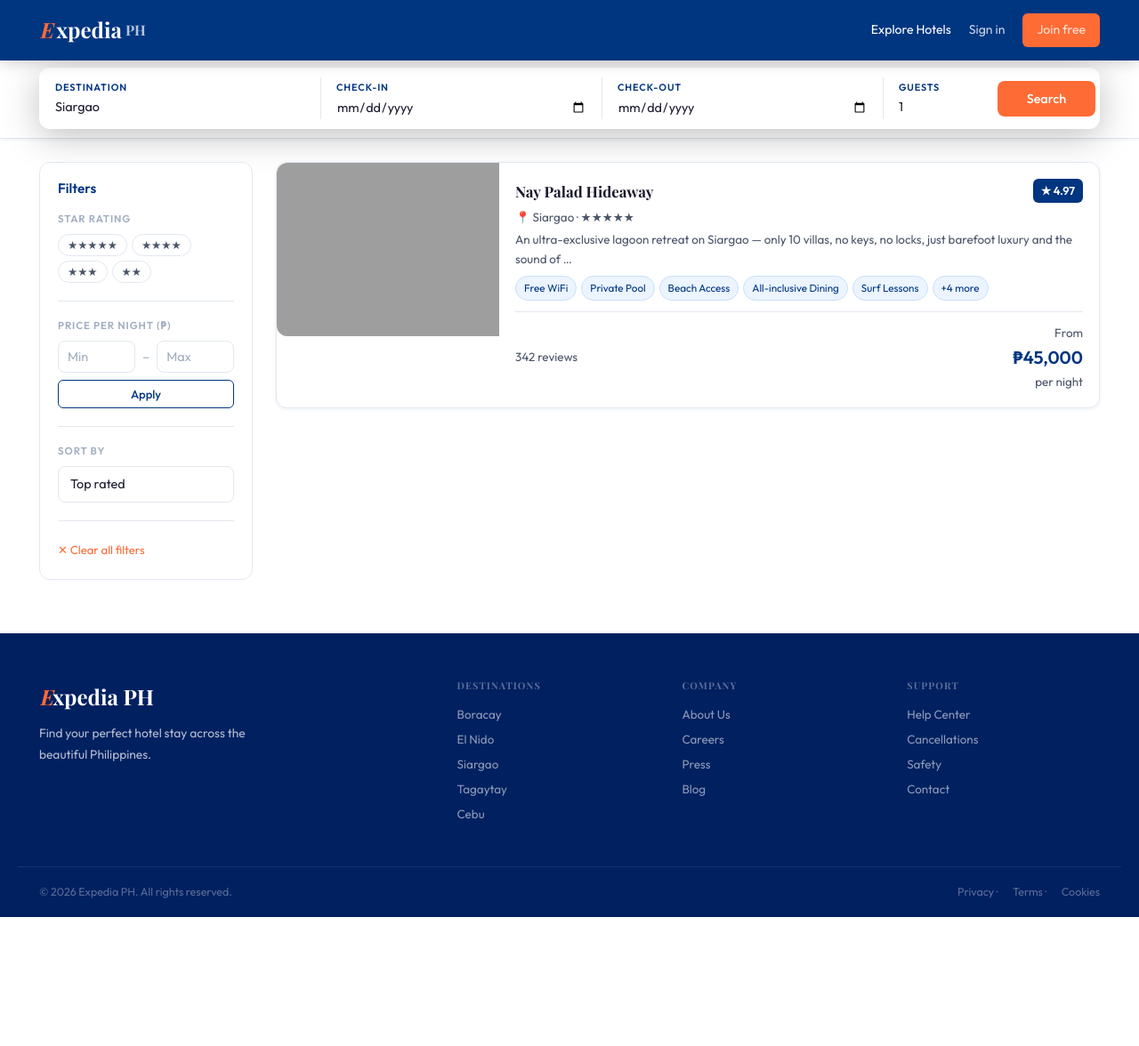
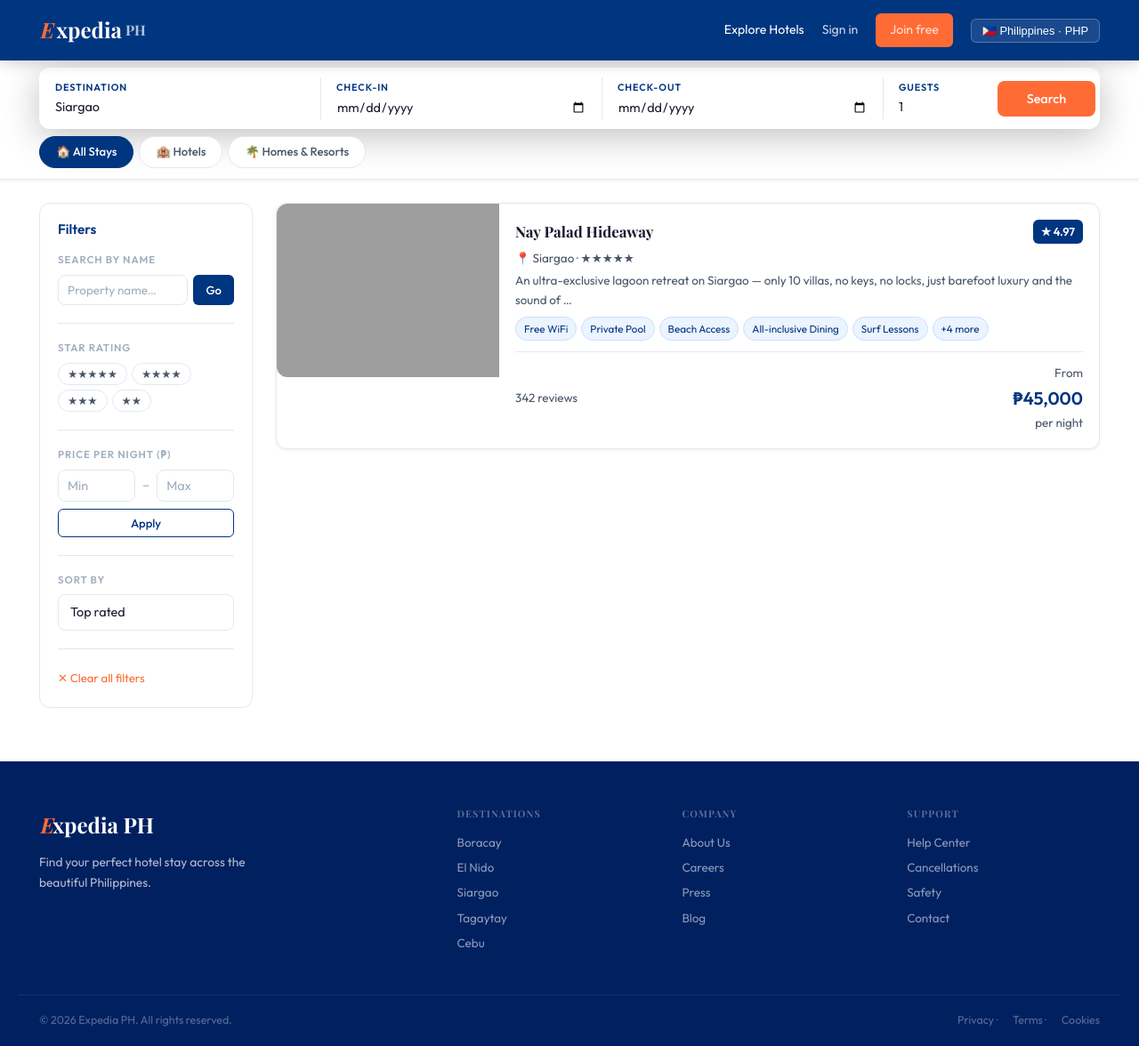
Before and after one commit to Z3n1xx/expedia, a PHP site: page /expedia/pages/search.php?location_id=7 in a window 1280 px wide. Shown: the whole page at 89% size. Before the commit the page ends 1031 px from the top, so only its background shows below. Run offline with PHP 8.4, Linux system fonts and the light colour scheme; data comes from the database, SQL or seed files in the repository; some web fonts are replaced; grey boxes are pictures that could not be loaded.

Commit message:
hero bg image, currency/region switcher, property name search, stay type tabs

```diff
--- a/assets/css/main.css
+++ b/assets/css/main.css
@@ -45,6 +45,12 @@ img{display:block;width:100%;object-fit:cover}
 .btn-ghost:hover{color:#fff;border-color:rgba(255,255,255,.7)}
 .btn-coral-sm{background:var(--coral);color:#fff;padding:7px 16px;border-radius:6px;font-size:.82rem;font-weight:500;transition:all .2s}
 .btn-coral-sm:hover{background:var(--coral2)}
+.locale-wrap{position:relative}
+.locale-btn{background:rgba(255,255,255,.1);border:1px solid rgba(255,255,255,.25);color:#fff;padding:5px 12px;border-radius:6px;font-size:.8rem;cursor:pointer;white-space:nowrap;transition:background .2s}
+.locale-btn:hover{background:rgba(255,255,255,.2)}
+.locale-dropdown{display:none;position:absolute;right:0;top:calc(100% + 8px);background:#fff;border:1.5px solid var(--border);border-radius:var(--r);padding:16px;min-width:220px;box-shadow:var(--shadow-lg);z-index:300}
+.locale-dropdown.open{display:block}
+.locale-dropdown select{padding:7px 10px;border:1.5px solid var(--border);border-radius:6px;font-family:var(--font-body)}
 
 /* FLASH */
 .flash{position:fixed;top:calc(var(--nav-h)+12px);left:50%;transform:translateX(-50%);z-index:500;padding:11px 44px 11px 16px;border-radius:var(--r-sm);font-size:.88rem;box-shadow:var(--shadow-lg);white-space:nowrap;animation:slideDown .3s ease}
@@ -107,11 +113,10 @@ textarea{resize:vertical;min-height:85px}
 
 /* HERO */
 .hero{min-height:100vh;display:flex;align-items:center;justify-content:center;position:relative;overflow:hidden}
-.hero-bg{position:absolute;inset:0;background:linear-gradient(135deg,var(--navy2) 0%,var(--navy) 55%,#005a9e 100%)}
-.hero-blob{position:absolute;border-radius:50%;filter:blur(90px);opacity:.18;animation:blob 10s ease-in-out infinite alternate}
-.blob1{width:500px;height:500px;background:var(--coral);top:-100px;left:-100px;animation-delay:0s}
-.blob2{width:400px;height:400px;background:#00a8ff;bottom:-80px;right:-60px;animation-delay:-5s}
-@keyframes blob{to{transform:translate(40px,30px) scale(1.1)}}
+.hero-bg{position:absolute;inset:0;background:var(--navy2)}
+.hero-bg-img{position:absolute;inset:0;width:100%;height:100%;object-fit:cover;object-position:center;opacity:.55}
+.hero-bg-overlay{position:absolute;inset:0;background:linear-gradient(to bottom,rgba(0,20,60,.45) 0%,rgba(0,10,40,.6) 60%,rgba(0,0,20,.75) 100%)}
+.hero-blob{display:none}
 .hero-wave{position:absolute;bottom:0;left:0;right:0}
 .hero-wave svg{display:block}
 .hero-content{position:relative;z-index:2;text-align:center;padding:0 24px;max-width:820px}
--- a/assets/js/main.js
+++ b/assets/js/main.js
@@ -133,3 +133,11 @@ document.querySelectorAll('[data-confirm]').forEach(el => {
 /* Flash auto-dismiss */
 const fl = document.getElementById('flashMsg');
 if (fl) setTimeout(() => { fl.style.transition = 'opacity .4s'; fl.style.opacity = '0'; setTimeout(() => fl.remove(), 400); }, 5000);
+
+/* Close locale dropdown when clicking outside */
+document.addEventListener('click', e => {
+  const wrap = document.querySelector('.locale-wrap');
+  if (wrap && !wrap.contains(e.target)) {
+    document.getElementById('localeDropdown')?.classList.remove('open');
+  }
+});
--- a/includes/config.php
+++ b/includes/config.php
@@ -88,9 +88,36 @@ function flashGet(): ?array {
     return $f;
 }
 
+/* ── Currency / Region ─────────────────────────────────────── */
+$_CURRENCIES = [
+    'PHP' => ['symbol'=>'₱',  'rate'=>1,       'label'=>'Philippine Peso'],
+    'USD' => ['symbol'=>'$',  'rate'=>0.0175,   'label'=>'US Dollar'],
+    'EUR' => ['symbol'=>'€',  'rate'=>0.016,    'label'=>'Euro'],
+    'GBP' => ['symbol'=>'£',  'rate'=>0.0138,   'label'=>'British Pound'],
+    'JPY' => ['symbol'=>'¥',  'rate'=>2.65,     'label'=>'Japanese Yen'],
+    'SGD' => ['symbol'=>'S$', 'rate'=>0.0234,   'label'=>'Singapore Dollar'],
+    'AUD' => ['symbol'=>'A$', 'rate'=>0.027,    'label'=>'Australian Dollar'],
+    'KRW' => ['symbol'=>'₩',  'rate'=>23.8,     'label'=>'Korean Won'],
+];
+$_REGIONS = ['PH'=>'🇵🇭 Philippines','US'=>'🇺🇸 United States','GB'=>'🇬🇧 United Kingdom',
+             'AU'=>'🇦🇺 Australia','JP'=>'🇯🇵 Japan','SG'=>'🇸🇬 Singapore','KR'=>'🇰🇷 South Korea','EU'=>'🇪🇺 Europe'];
+
+$_selCurrency = $_SESSION['currency'] ?? 'PHP';
+$_selRegion   = $_SESSION['region']   ?? 'PH';
+if (!array_key_exists($_selCurrency, $_CURRENCIES)) $_selCurrency = 'PHP';
+
+define('CURR_SYMBOL', $_CURRENCIES[$_selCurrency]['symbol']);
+define('CURR_RATE',   $_CURRENCIES[$_selCurrency]['rate']);
+define('CURR_CODE',   $_selCurrency);
+define('SEL_REGION',  $_selRegion);
+
 /* ── Utilities ─────────────────────────────────────────────── */
 function e(string $s): string { return htmlspecialchars($s, ENT_QUOTES, 'UTF-8'); }
-function money(float $n): string { return CURRENCY . number_format($n, 0); }
+function money(float $n): string {
+    $converted = $n * CURR_RATE;
+    if (CURR_CODE === 'JPY' || CURR_CODE === 'KRW') return CURR_SYMBOL . number_format($converted, 0);
+    return CURR_SYMBOL . number_format($converted, CURR_CODE === 'PHP' ? 0 : 2);
+}
 
 function csrf(): string {
     if (empty($_SESSION['_csrf'])) $_SESSION['_csrf'] = bin2hex(random_bytes(32));
--- a/includes/header.php
+++ b/includes/header.php
@@ -2,6 +2,7 @@
 $flash = flashGet();
 $page  = basename($_SERVER['PHP_SELF'], '.php');
 $dir   = basename(dirname($_SERVER['PHP_SELF']));
+global $_CURRENCIES, $_REGIONS;
 ?>
 <!DOCTYPE html>
 <html lang="en">
@@ -38,6 +39,34 @@ $dir   = basename(dirname($_SERVER['PHP_SELF']));
         <a href="<?= SITE_URL ?>/pages/login.php" class="<?= $page==='login'?'active':'' ?>">Sign in</a>
         <a href="<?= SITE_URL ?>/pages/register.php" class="btn-coral-sm">Join free</a>
       <?php endif; ?>
+
+      <!-- Region / Currency picker -->
+      <div class="locale-wrap">
+        <button class="locale-btn" id="localeBtn" onclick="document.getElementById('localeDropdown').classList.toggle('open')" type="button">
+          <?= $_REGIONS[SEL_REGION] ?? '🌐' ?> · <?= CURR_CODE ?>
+        </button>
+        <div class="locale-dropdown" id="localeDropdown">
+          <form method="POST" action="<?= SITE_URL ?>/pages/set-locale.php">
+            <input type="hidden" name="back" value="<?= e($_SERVER['REQUEST_URI'] ?? '/') ?>">
+            <div style="margin-bottom:12px">
+              <label style="font-size:.78rem;font-weight:600;color:var(--text2);display:block;margin-bottom:5px">Region</label>
+              <select name="region" onchange="this.form.submit()" style="width:100%;font-size:.84rem">
+                <?php foreach ($_REGIONS as $code => $label): ?>
+                  <option value="<?= $code ?>" <?= SEL_REGION===$code?'selected':'' ?>><?= $label ?></option>
+                <?php endforeach; ?>
+              </select>
+            </div>
+            <div>
+              <label style="font-size:.78rem;font-weight:600;color:var(--text2);display:block;margin-bottom:5px">Currency</label>
+              <select name="currency" onchange="this.form.submit()" style="width:100%;font-size:.84rem">
+                <?php foreach ($_CURRENCIES as $code => $info): ?>
+                  <option value="<?= $code ?>" <?= CURR_CODE===$code?'selected':'' ?>><?= $code ?> — <?= $info['label'] ?></option>
+                <?php endforeach; ?>
+              </select>
+            </div>
+          </form>
+        </div>
+      </div>
     </div>
   </div>
 </nav>
--- a/index.php
+++ b/index.php
@@ -10,8 +10,10 @@ include __DIR__ . '/includes/header.php';
 <!-- HERO -->
 <section class="hero">
   <div class="hero-bg">
-    <div class="hero-blob blob1"></div>
-    <div class="hero-blob blob2"></div>
+    <img src="https://images.unsplash.com/photo-1507525428034-b723cf961d3e?w=1600&q=80"
+         alt="Beach" class="hero-bg-img"
+         onerror="this.style.display='none'">
+    <div class="hero-bg-overlay"></div>
   </div>
   <div class="hero-content">
     <div class="hero-tag">🌴 Discover the Philippines</div>
--- a/pages/search.php
+++ b/pages/search.php
@@ -10,14 +10,30 @@ $stars    = (int)($_GET['stars']           ?? 0);
 $minP     = (float)($_GET['min_price']     ?? 0);
 $maxP     = (float)($_GET['max_price']     ?? 0);
 $sort     = in_array($_GET['sort']??'',['rating','price_asc','price_desc','name']) ? $_GET['sort'] : 'rating';
+$propName = trim($_GET['name'] ?? '');
+$propType = in_array($_GET['type']??'',['hotels','homes']) ? $_GET['type'] : 'all';
+
+// Homes are hotels with "Resort","Villa","Cottage","Hideaway","Homestay" in the name
+$homeKeywords = ['Resort','Villa','Cottage','Hideaway','Homestay','Retreat','Lodge'];
+$hotelKeywords = ['Hotel','Suites','Inn','Hostel','Manor','Seda','Raffles','Shangri','Marco','Crimson'];
 
 $where  = ['h.is_active=1'];
 $params = [];
 if ($locId)  { $where[] = 'h.location_id=?'; $params[] = $locId; }
 if ($stars)  { $where[] = 'h.stars=?';        $params[] = $stars; }
+if ($propName) { $where[] = 'h.name LIKE ?';  $params[] = '%'.$propName.'%'; }
 if ($guests > 1) { $where[] = 'EXISTS(SELECT 1 FROM rooms r WHERE r.hotel_id=h.id AND r.max_guests>=? AND r.is_available=1)'; $params[] = $guests; }
 if ($minP > 0)   { $where[] = 'EXISTS(SELECT 1 FROM rooms r WHERE r.hotel_id=h.id AND r.price_per_night>=?)'; $params[] = $minP; }
 if ($maxP > 0)   { $where[] = 'EXISTS(SELECT 1 FROM rooms r WHERE r.hotel_id=h.id AND r.price_per_night<=?)'; $params[] = $maxP; }
+if ($propType === 'homes') {
+    $kw = array_map(fn($k) => 'h.name LIKE ?', $homeKeywords);
+    $where[] = '(' . implode(' OR ', $kw) . ')';
+    foreach ($homeKeywords as $k) $params[] = '%'.$k.'%';
+} elseif ($propType === 'hotels') {
+    $kw = array_map(fn($k) => 'h.name LIKE ?', $homeKeywords);
+    $where[] = 'NOT (' . implode(' OR ', $kw) . ')';
+    foreach ($homeKeywords as $k) $params[] = '%'.$k.'%';
+}
 
 $orderMap = ['rating'=>'h.rating DESC','price_asc'=>'minp ASC','price_desc'=>'minp DESC','name'=>'h.name ASC'];
 $sql = "SELECT h.*,l.city,l.country,(SELECT MIN(r.price_per_night) FROM rooms r WHERE r.hotel_id=h.id AND r.is_available=1) AS minp
@@ -67,8 +83,21 @@ include __DIR__ . '/../includes/header.php';
       <input type="hidden" name="sort"      value="<?= e($sort) ?>">
       <input type="hidden" name="min_price" value="<?= $minP ?>">
       <input type="hidden" name="max_price" value="<?= $maxP ?>">
+      <input type="hidden" name="type"      value="<?= e($propType) ?>">
+      <input type="hidden" name="name"      value="<?= e($propName) ?>">
       <button type="submit" class="btn btn-primary">Search</button>
     </form>
+
+    <!-- Property type tabs -->
+    <div style="display:flex;gap:6px;padding:8px 0 2px">
+      <?php foreach(['all'=>'🏠 All Stays','hotels'=>'🏨 Hotels','homes'=>'🌴 Homes & Resorts'] as $val=>$lbl): ?>
+        <a href="?<?= http_build_query(array_merge($_GET,['type'=>$val])) ?>"
+           style="padding:6px 18px;border-radius:20px;font-size:.82rem;font-weight:500;border:1.5px solid;text-decoration:none;
+                  <?= $propType===$val ? 'background:var(--navy);color:#fff;border-color:var(--navy)' : 'background:#fff;color:var(--text2);border-color:var(--border)' ?>">
+          <?= $lbl ?>
+        </a>
+      <?php endforeach; ?>
+    </div>
   </div>
 </div>
 
@@ -78,6 +107,14 @@ include __DIR__ . '/../includes/header.php';
     <!-- SIDEBAR FILTERS -->
     <aside class="filters">
       <h3>Filters</h3>
+      <div class="filter-block">
+        <h4>Search by name</h4>
+        <div style="display:flex;gap:6px">
+          <input type="text" id="prop_name" placeholder="Property name…" value="<?= e($propName) ?>"
+                 style="flex:1;padding:8px 10px;font-size:.84rem">
+          <button type="button" onclick="applyName()" class="btn btn-navy btn-sm">Go</button>
+        </div>
+      </div>
       <div class="filter-block">
         <h4>Star rating</h4>
         <div class="star-btns">
@@ -104,7 +141,7 @@ include __DIR__ . '/../includes/header.php';
           <option value="name"       <?= $sort==='name'      ?'selected':'' ?>>Name A–Z</option>
         </select>
       </div>
-      <?php if ($locId||$stars||$minP||$maxP): ?>
+      <?php if ($locId||$stars||$minP||$maxP||$propName||$propType!=='all'): ?>
         <a href="search.php" style="font-size:.82rem;color:var(--coral)">✕ Clear all filters</a>
       <?php endif; ?>
     </aside>
@@ -157,5 +194,7 @@ include __DIR__ . '/../includes/header.php';
 function applyStar(s){const u=new URL(location.href);const c=u.searchParams.get('stars');if(c==s)u.searchParams.delete('stars');else u.searchParams.set('stars',s);location.href=u;}
 function applyPrice(){const u=new URL(location.href);const mn=document.getElementById('min_p').value;const mx=document.getElementById('max_p').value;mn?u.searchParams.set('min_price',mn):u.searchParams.delete('min_price');mx?u.searchParams.set('max_price',mx):u.searchParams.delete('max_price');location.href=u;}
 function applySort(v){const u=new URL(location.href);u.searchParams.set('sort',v);location.href=u;}
+function applyName(){const u=new URL(location.href);const v=document.getElementById('prop_name').value.trim();v?u.searchParams.set('name',v):u.searchParams.delete('name');location.href=u;}
+document.getElementById('prop_name')?.addEventListener('keydown',e=>{if(e.key==='Enter')applyName();});
 </script>
 <?php include __DIR__ . '/../includes/footer.php'; ?>
```
Also changed, not shown: pages/set-locale.php (added, +9 -0 lines).
